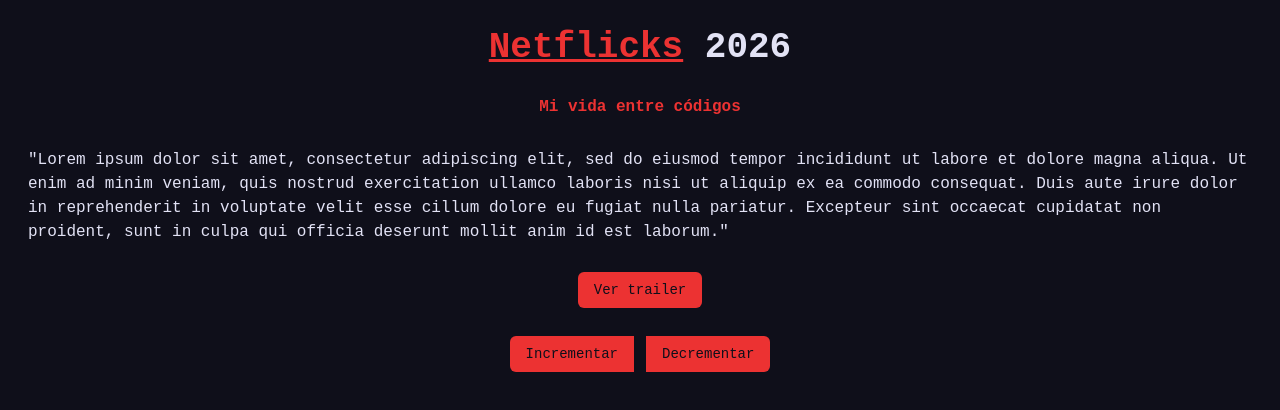
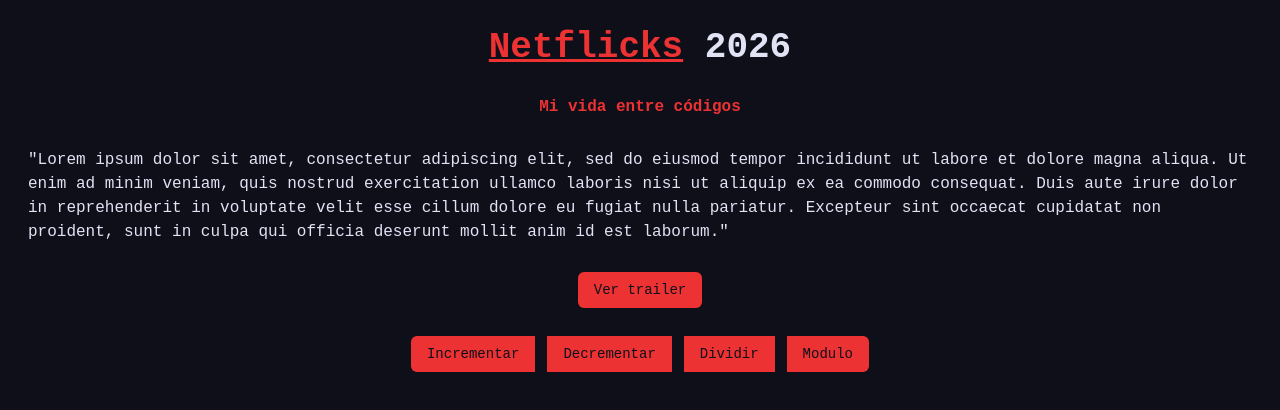
Before and after one commit to RafaDEV99/school-netflicks-2036, a React (Vite) app: page / in a window 1280 px wide. Shown: the top 410 px of the page. Built offline with nearby package versions, Linux system fonts and the light colour scheme.

Commit message:
Added extra actions in the button group

```diff
--- a/src/App.tsx
+++ b/src/App.tsx
@@ -26,6 +26,8 @@
         <ButtonGroup className='gap-3'>
           <Button onClick={() => setCount(count + 1)}>Incrementar</Button>
           <Button onClick={() => setCount(count - 1)}>Decrementar</Button>
+          <Button onClick={() => setCount(count / 2)}>Dividir</Button>
+          <Button onClick={() => setCount(count % 5)}>Modulo</Button>
         </ButtonGroup>
     </div>
   )
```
